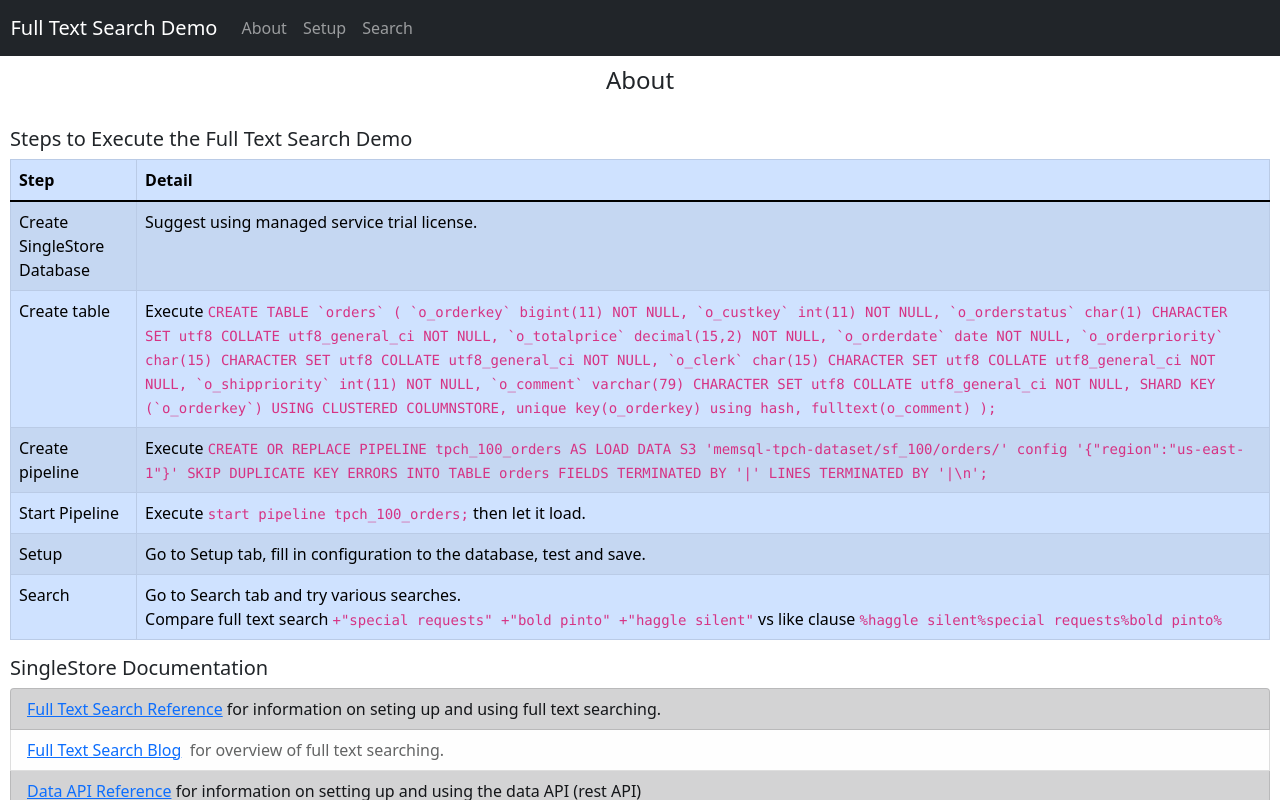
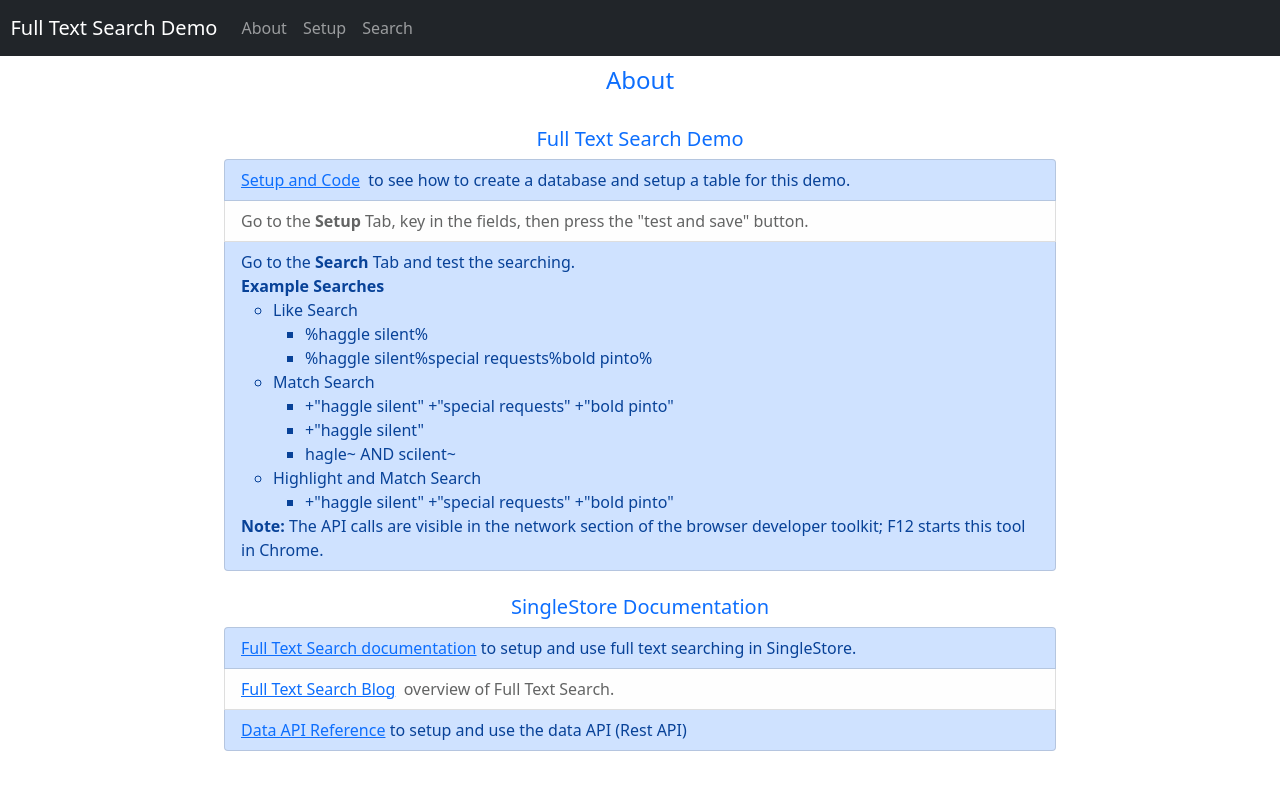
Before and after one commit to JohnRTurner/JohnRTurner.github.io, an Angular app: page /about in a window 1280 px wide. Built offline with nearby package versions, Linux system fonts and the light colour scheme.

Commit message:
Updated documentation and made some visual improvements.

```diff
--- a/src/app/about/about.component.html
+++ b/src/app/about/about.component.html
@@ -1,82 +1,61 @@
 <div style="padding: 10px; overflow: auto; height: 100%">
-  <h4 class="text-center">About</h4><br>
-  <h5>Steps to Execute the Full Text Search Demo</h5>
-  <table class="table table-striped table-bordered table-primary">
-    <thead>
-    <tr>
-      <th>Step</th>
-      <th>Detail</th>
-    </tr>
-    </thead>
-    <tbody>
-    <tr>
-      <td>Create SingleStore Database</td>
-      <td>Suggest using managed service trial license.</td>
-    </tr>
-    <tr>
-      <td>Create table</td>
-      <td>Execute <code>CREATE TABLE `orders` (
-        `o_orderkey` bigint(11) NOT NULL,
-        `o_custkey` int(11) NOT NULL,
-        `o_orderstatus` char(1) CHARACTER SET utf8 COLLATE utf8_general_ci NOT NULL,
-        `o_totalprice` decimal(15,2) NOT NULL,
-        `o_orderdate` date NOT NULL,
-        `o_orderpriority` char(15) CHARACTER SET utf8 COLLATE utf8_general_ci NOT NULL,
-        `o_clerk` char(15) CHARACTER SET utf8 COLLATE utf8_general_ci NOT NULL,
-        `o_shippriority` int(11) NOT NULL,
-        `o_comment` varchar(79) CHARACTER SET utf8 COLLATE utf8_general_ci NOT NULL,
-        SHARD KEY (`o_orderkey`) USING CLUSTERED COLUMNSTORE,
-        unique key(o_orderkey) using hash,
-        fulltext(o_comment)
-        );</code></td>
-    </tr>
-    <tr>
-      <td>Create pipeline</td>
-      <td>Execute <code>CREATE OR REPLACE PIPELINE tpch_100_orders
-        AS LOAD DATA S3 'memsql-tpch-dataset/sf_100/orders/'
-        config '{{ '{' }}"region":"us-east-1"{{ '}' }}'
-        SKIP DUPLICATE KEY ERRORS
-        INTO TABLE orders
-        FIELDS TERMINATED BY '|'
-        LINES TERMINATED BY '|\n';</code></td>
-    </tr>
-    <tr>
-      <td>Start Pipeline</td>
-      <td>Execute <code>start pipeline tpch_100_orders;</code> then let it load.</td>
-    </tr>
-    <tr>
-      <td>Setup</td>
-      <td>Go to Setup tab, fill in configuration to the database, test and save.</td>
-    </tr>
-    <tr>
-      <td>Search</td>
-      <td>Go to Search tab and try various searches.<br>Compare full text search <code>+"special requests" +"bold pinto" +"haggle silent"</code>
-        vs like clause <code>%haggle silent%special requests%bold pinto%</code></td>
-    </tr>
-    </tbody>
-  </table>
-
-  <h5>SingleStore Documentation</h5>
+  <h4 class="text-center text-primary">About</h4><br>
+  <div class="row">
+    <div class = "col-sm-12 col-md-1 col-lg-2"></div>
+    <div class = "col-sm-12 col-md-10 col-lg-8">
+      <h5 class="text-center text-primary">Full Text Search Demo</h5>
       <ul class = "list-group">
-    <li class="list-group-item list-group-item-dark">
-      <a href = "https://docs.singlestore.com/managed-service/en/reference/sql-reference/full-text-search-functions/match.html" target="_blank">Full Text Search Reference</a>
-      for information on seting up and using full text searching.
+        <li class="list-group-item list-group-item-primary">
+          <a href = "https://github.com/JohnRTurner/JohnRTurner.github.io#readme" target="_blank">Setup and Code</a>&nbsp;
+          to see how to create a database and setup a table for this demo.
+        </li>
+        <li class="list-group-item list-group-item-light">
+          Go to the <b>Setup</b> Tab, key in the fields, then press the "test and save" button.
+        </li>
+        <li class="list-group-item list-group-item-primary">
+          Go to the <b>Search</b> Tab and test the searching.<br>
+          <B>Example Searches</B>
+          <ul>
+            <li>Like Search</li>
+            <ul>
+              <li>%haggle silent%</li>
+              <li>%haggle silent%special requests%bold pinto%</li>
+            </ul>
+            <li>Match Search</li>
+            <ul>
+              <li>+"haggle silent" +"special requests" +"bold pinto"</li>
+              <li>+"haggle silent"</li>
+              <li>hagle~ AND scilent~</li>
+            </ul>
+            <li>Highlight and Match Search</li>
+            <ul>
+              <li>+"haggle silent" +"special requests" +"bold pinto"</li>
+            </ul>
+          </ul>
+          <b>Note: </b>The API calls are visible in the network section of the browser developer toolkit; F12 starts this tool in Chrome.
+        </li>
+      </ul>
+    </div>
+  </div>
+    <br>
+  <div class="row">
+    <div class = "col-sm-12 col-md-1 col-lg-2"></div>
+    <div class = "col-sm-12 col-md-10 col-lg-8">
+      <h5 class="text-center text-primary">SingleStore Documentation</h5>
+      <ul class = "list-group">
+        <li class="list-group-item list-group-item-primary">
+          <a href = "https://docs.singlestore.com/managed-service/en/reference/sql-reference/full-text-search-functions/match.html" target="_blank">Full Text Search documentation</a>
+          to setup and use full text searching in SingleStore.
         </li>
         <li class="list-group-item list-group-item-light">
           <a href = "https://www.singlestore.com/blog/full-text-search-in-memsql/" target="_blank">Full Text Search Blog</a>&nbsp;
-      for overview of full text searching.
+          overview of Full Text Search.
         </li>
-    <li class="list-group-item list-group-item-dark">
+        <li class="list-group-item list-group-item-primary">
           <a href="https://docs.singlestore.com/managed-service/en/reference/data-api.html" target="_blank">Data API Reference</a>
-      for information on setting up and using the data API (rest API)
-    </li>
-    <li class="list-group-item list-group-item-light">
-      <a href = "https://github.com/JohnRTurner/JohnRTurner.github.io" target="_blank">Source Code</a>&nbsp;
-      Code used to create this demo.
-    </li>
-    <li class="list-group-item list-group-item-dark">
-      <a href="https://johnrturner.github.io" target="_blank">This Demo</a>
-      Demo running via the github
+          to setup and use the data API (Rest API)
         </li>
       </ul>
     </div>
+  </div>
+</div>
--- a/src/app/search/search.component.html
+++ b/src/app/search/search.component.html
@@ -1,5 +1,5 @@
 <div style="padding: 10px">
-  <h4 class="text-center">Search</h4><br>
+  <h4 class="text-center text-primary">Search</h4><br>
   <div class="submit-form ">
     <div class="form-group form-inline row">
       <!-- <label for="searchString" class = "col-form-label col-sm-2">Search String</label> -->
--- a/src/app/setup/setup.component.html
+++ b/src/app/setup/setup.component.html
@@ -1,8 +1,8 @@
 <div style="padding: 10px">
-  <h4 class="text-center">Setup</h4><br>
+  <h4 class="text-center text-primary">Setup</h4><br>
   <div class="submit-form form-group form-inline ">
     <div class="row">
-      <label for="url" class = "col-form-label col-sm-2">Database URL</label>
+      <label for="url" class = "col-form-label col-sm-2 text-primary">Database URL</label>
       <div class="col-sm-8">
         <input
           type="text"
@@ -16,7 +16,7 @@
       </div>
     </div>
     <div class="row">
-      <label for="username" class = "col-form-label col-sm-2">UserName</label>
+      <label for="username" class = "col-form-label col-sm-2 text-primary">UserName</label>
       <div class="col-sm-8">
         <input
           type="text"
@@ -30,7 +30,7 @@
       </div>
     </div>
     <div class="row">
-      <label for="password" class = "col-form-label col-sm-2">Password</label>
+      <label for="password" class = "col-form-label col-sm-2 text-primary">Password</label>
       <div class="col-sm-8">
         <input
           type="password"
@@ -44,7 +44,7 @@
       </div>
     </div>
     <div class="row">
-      <label for="database" class = "col-form-label col-sm-2">Database Name</label>
+      <label for="database" class = "col-form-label col-sm-2 text-primary">Database Name</label>
       <div class="col-sm-8">
         <input
           type="text"
@@ -58,7 +58,7 @@
       </div>
     </div>
     <div class="row">
-      <label for="tableName" class = "col-form-label col-sm-2">Table Name</label>
+      <label for="tableName" class = "col-form-label col-sm-2 text-primary">Table Name</label>
       <div class="col-sm-8">
         <input
           type="text"
@@ -72,7 +72,7 @@
       </div>
     </div>
     <div class="row">
-      <label for="columnName" class = "col-form-label col-sm-2">Columns Name</label>
+      <label for="columnName" class = "col-form-label col-sm-2 text-primary">Columns Name</label>
       <div class="col-sm-8">
         <input
           type="text"
--- a/src/index.html
+++ b/src/index.html
@@ -5,7 +5,7 @@
   <title>Full Text Search Demo</title>
   <base href="/">
   <meta name="viewport" content="width=device-width, initial-scale=1, shrink-to-fit=no">
-  <link rel="icon" type="image/x-icon" href="favicon.ico">
+  <link rel="icon" type="image/x-icon" href="favicon.ico?any=param">
   <style>
     body, html  {margin: 0;padding: 0;overflow: hidden;}
   </style>
```
Also changed, not shown: 6 other files (tests, documents, lock files or other folders). Lines whose indentation alone changed are shown as unchanged.
